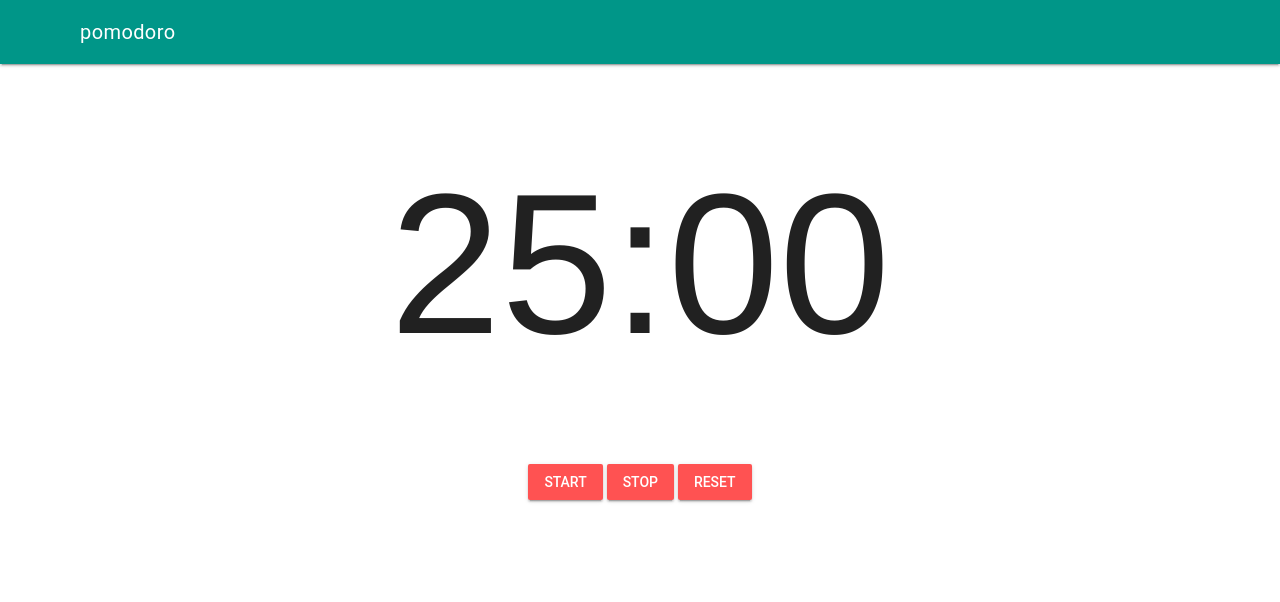
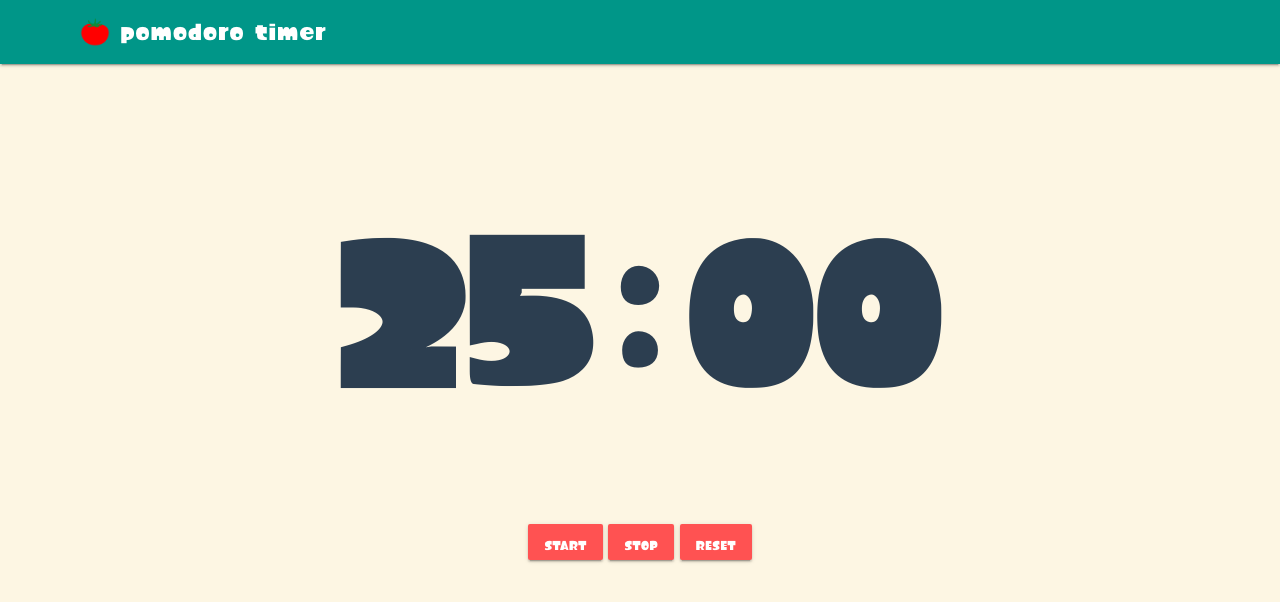
Before and after one commit to qazsato/pomodoro, a plain HTML site: page index.html in a window 1280 px wide. Drawn offline with nearby package versions, Linux system fonts and the light colour scheme.

Commit message:
UI変更

```diff
--- a/index.css
+++ b/index.css
@@ -1,10 +1,60 @@
+@font-face {
+	font-family: 'ikamodoki';
+	src: url(./fonts/ikamodoki.ttf);
+}
+
+@font-face {
+	font-family: 'Paintball';
+	src: url(./fonts/Paintball.otf);
+}
+
+* {
+	font-family: 'ikamodoki', 'Paintball' !important;
+	font-weight: bold !important;
+}
+
+body {
+  background-color: #fdf6e3;
+}
+
+.material-icons {
+	font-family: 'Material Icons' !important;
+}
+
+.mdl-layout-title {
+  position: relative;
+  top: -7px;
+  margin-left: 10px;
+  font-size: 25px;
+}
+
 .timer-content {
   margin: 100px auto;
-  height: 200px;
+  height: 260px;
   text-align: center;
   font-size: 200px;
   line-height: 200px;
+  color: #2C3E50;
 }
+
+.timer-content > span {
+  display: inline-block;
+}
+
+.timer-content > .min {
+  width: 250px;
+  position: relative;
+  top: 30px;
+  left: 60px;
+}
+
+.timer-content > .sec {
+  width: 250px;
+  position: relative;
+  top: 30px;
+  right: 60px;
+}
+
 .button-content {
   width: 100%;
   text-align: center;
--- a/index.html
+++ b/index.html
@@ -7,18 +7,23 @@
   <link rel="stylesheet" href="https://fonts.googleapis.com/icon?family=Material+Icons">
   <link rel="stylesheet" href="https://code.getmdl.io/1.3.0/material.teal-red.min.css" />
   <link rel="stylesheet" href="./index.css">
-  <title>pomodoro</title>
+  <title>pomodoro timer</title>
 </head>
 <body>
   <div class="mdl-layout mdl-js-layout mdl-layout--fixed-header">
     <header class="mdl-layout__header">
       <div class="mdl-layout__header-row">
-        <span class="mdl-layout-title">pomodoro</span>
+        <img src="./images/tomato.png" alt="tomato" width="30">
+        <span class="mdl-layout-title">pomodoro timer</span>
       </div>
     </header>
     <main class="mdl-layout__content">
       <div class="page-content">
-        <div class="timer-content">25:00</div>
+        <div class="timer-content">
+          <span class="min">25</span>
+          <span>:</span>
+          <span class="sec">00</span>
+        </div>
         <div class="button-content">
           <button id="start" class="mdl-button mdl-js-button mdl-button--raised mdl-js-ripple-effect mdl-button--accent">START</button>
           <button id="stop" class="mdl-button mdl-js-button mdl-button--raised mdl-js-ripple-effect mdl-button--accent">STOP</button>
--- a/index.js
+++ b/index.js
@@ -3,7 +3,8 @@ const pomodoro = new Pomodoro(function (remainTime) {
   const min = Math.floor(time / 60);
   let sec = time % 60;
   sec = sec < 10 ? `0${sec}`: sec;
-  document.querySelectorAll('.timer-content')[0].innerText = `${min}:${sec}`;
+  document.querySelectorAll('.min')[0].innerText = `${min}`;
+  document.querySelectorAll('.sec')[0].innerText = `${sec}`;
 });
 
 const startBtn = document.querySelectorAll('#start')[0];
```
Also changed, not shown: fonts/Paintball.otf (added), fonts/ikamodoki.ttf (added), images/tomato.png (added).
